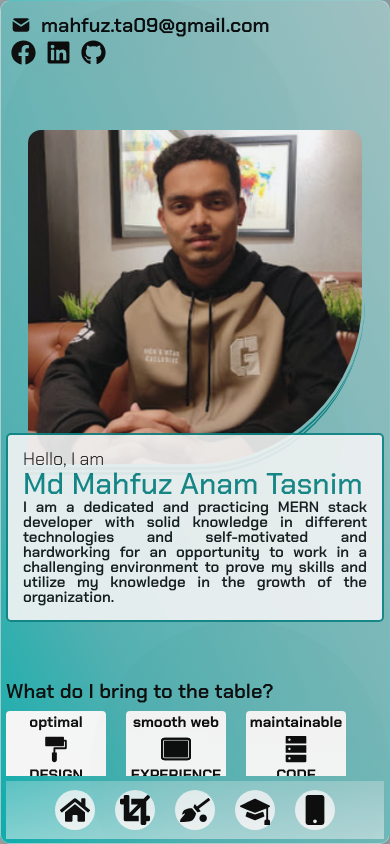
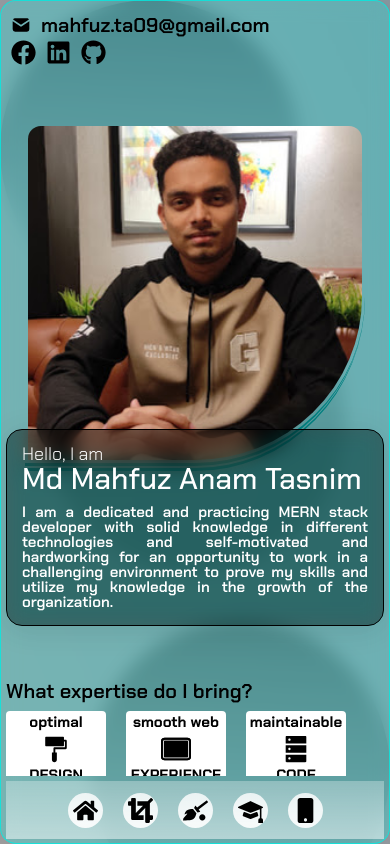
Before and after one commit to mahfuz-ta09/my-portfolio-website, a Next.js app: page / in a window 390 px wide. Built offline with nearby package versions, Linux system fonts and the light colour scheme.

Commit message:
responsive changed

```diff
--- a/src/component/ui/Home/Home.tsx
+++ b/src/component/ui/Home/Home.tsx
@@ -19,9 +19,9 @@ const Home = () => {
             <h1>mahfuz.ta09@gmail.com</h1>
           </div>
           <div className="socio-item">
-            <FaFacebook className="socio-item-link" />
-            <FaLinkedin className="socio-item-link"/>
-            <FaGithub className="socio-item-link"/>
+            <Link href="https://www.facebook.com/profile.php?id=100008448583849"><FaFacebook className="socio-item-link" /></Link>
+            <Link href=""><FaLinkedin className="socio-item-link" /></Link>
+            <Link href="https://github.com/mahfuz-ta09"><FaGithub className="socio-item-link"   /></Link>
           </div>
         </div>
 
@@ -40,7 +40,7 @@ const Home = () => {
         </div>
 
         <div className="small-details">
-              <h1>What do I bring to the table?</h1>
+              <h1>What expertise do I bring?</h1>
               <div className="small-details-holder">
                   <div className="small-det">
                     <p  className="small-det-p">optimal</p>
--- a/src/css/AppLayout/AppLayout.css
+++ b/src/css/AppLayout/AppLayout.css
@@ -51,17 +51,16 @@
 .window{
     width: 1400px;
     height: 80vh;
-    background-image: linear-gradient(to right top, #00aeae, #4bb4b4, #6dbaba, #89c0c0, #a3c6c6);
-    opacity: 0.9;
-    border-radius: 10px;
-    box-shadow: 0 4px 6px rgba(0, 0, 0, 0.1);
-    backdrop-filter: blur(170px);
-    -webkit-backdrop-filter: blur(170px);
-    border: 1px solid rgba(255, 255, 255, 0.3);
     display: flex;
     justify-content: center;
     align-items: center;
     font-size: 1.5em;
+    background: rgba(0, 235, 226, 0.26);
+    border-radius: 16px;
+    box-shadow: 0 4px 30px rgba(0, 0, 0, 0.1);
+    backdrop-filter: blur(9.2px);
+    -webkit-backdrop-filter: blur(9.2px);
+    border: 1px solid rgba(0, 235, 226, 0.8);
 }
 
 .nav{
--- a/src/css/Home/Home.css
+++ b/src/css/Home/Home.css
@@ -84,11 +84,14 @@
     justify-content: end;
     margin-left: -90px;
     margin-bottom: -180px;
-    background-color: white;
     padding: 15px;
     border-radius: 5px;
-    border: 2px solid teal;
-    opacity: .9;
+background: rgba(0, 0, 0, 0.45);
+border-radius: 16px;
+box-shadow: 0 4px 30px rgba(0, 0, 0, 0.1);
+backdrop-filter: blur(11.1px);
+-webkit-backdrop-filter: blur(11.1px);
+border: 1px solid rgba(0, 0, 0, 1);
 }
 
 
@@ -99,12 +102,13 @@
 .hero-tag p{
     font-size: 14px;
     font-weight: 500;
+    color: white;
 }
 
 .hero-tag h1{
     font-size: 34px;
     font-weight: 700;
-    color: teal;
+    color: white;
 }
 
 .hero-des{
@@ -112,7 +116,7 @@
     line-height: 15px;
     font-weight: 500;
     text-align: justify;
-    color: black;
+    color: white;
 }
 
 .small-details{
@@ -354,7 +358,8 @@
         line-height: 15px;
         font-weight: 600;
         text-align: justify;
-        color: black;
+        color: white;
+        padding-top: 10px;
     }
 
 
@@ -368,7 +373,7 @@
     }
 
     .cv-checker{
-        height: 10vh;
+        /* height: 10vh; */
         padding: 10px;
         margin: 10px 0;
         width: 100%;
--- a/src/css/SideNav/SideNav.css
+++ b/src/css/SideNav/SideNav.css
@@ -188,7 +188,8 @@
 }
 
 
-@media screen and (max-width:375px) {
+
+@media screen and (max-width:390px) {
     .link-container{
         width: 35px;
         height:35px;
@@ -196,9 +197,7 @@
         align-items: center;
         justify-content: center;
         background: linear-gradient(to bottom,rgba(255,255,255,0.8),rgba(255,255,255,0.9));
-        border-radius: 50%;
-        clip-path: unset;
-        padding: 2px;
+        border-radius: 60%;
     }
 
 
```
